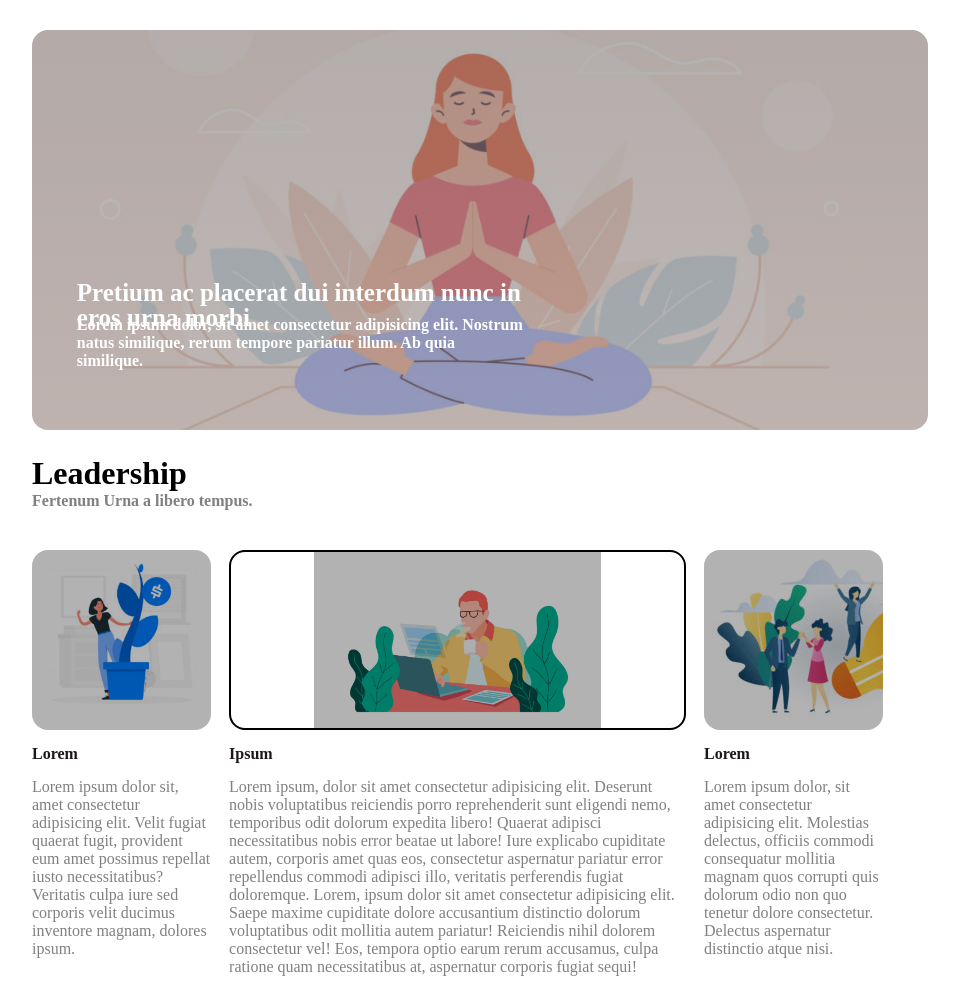
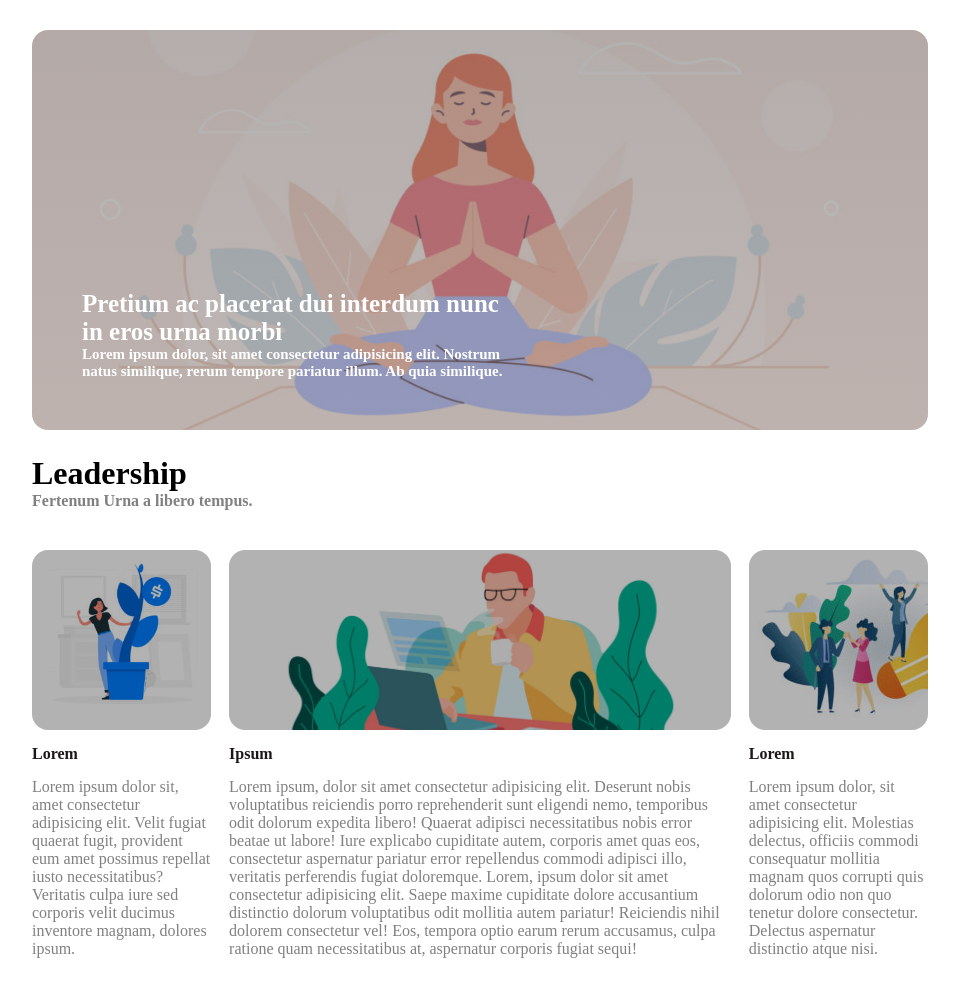
Before and after one commit to AlessandroMarinuzzi/htmlcss-wp, a plain HTML site: page index.html in a window 1280 px wide. Shown: the part 115-1097 px from the top of the page, without its empty margins (160-1119 px from the left). Drawn offline with Linux system fonts and the light colour scheme.

Commit message:
Final Commit

```diff
--- a/index.html
+++ b/index.html
@@ -30,8 +30,10 @@
         <main>
             <!-- Yoga Banner and Text -->
             <div class="main_banner">
-                <h2 class="banner_text">Pretium ac placerat dui interdum nunc in eros urna morbi</h2>
-                <h4 class="banner_subtext">Lorem ipsum dolor, sit amet consectetur adipisicing elit. Nostrum natus similique, rerum tempore pariatur illum. Ab quia similique.</h4>
+                <div class="place">
+                    <h2 class="banner_text">Pretium ac placerat dui interdum nunc in eros urna morbi</h2>
+                    <h4 class="banner_subtext">Lorem ipsum dolor, sit amet consectetur adipisicing elit. Nostrum natus similique, rerum tempore pariatur illum. Ab quia similique.</h4>
+                </div>
             </div>
             <!-- /Yoga Banner and Text -->
 
--- a/style.css
+++ b/style.css
@@ -52,21 +52,23 @@ a:hover{
     position: relative;
 }
 
+.place{
+    position: absolute;
+    left: 50px;
+    bottom: 50px;
+}
+
 .banner_text{
     color: white;
     max-width: 50%;
-    position: absolute;
-    left: 5%;
-    bottom: 25%;
     font-size: 25px;
-    line-height: 25px;
+
 }
 .banner_subtext{
     color: white;
     max-width: 50% ;
-    position: absolute;
-    left: 5%;
-    bottom: 15%;
+    font-size: 15px;
+
 }
 /* /Yoga Banner and Text */
 
@@ -100,7 +102,7 @@ a:hover{
 }
 
 .central{
-    width: 55%;
+    width: 60%;
     padding:0 2% ;
     height: 300px;
     background-color: white;
@@ -136,14 +138,15 @@ a:hover{
 
  .central_picture{
      background-image: url('./img/banner-2.jpg');
-     background-size: contain;
-     background-position: center;
-     background-repeat: no-repeat;
+     background-size: cover;
+     background-position: 50%;
+     /* background-position: center;
+     background-repeat: no-repeat; */
      height: 180px;
      width: 100%;
      border-radius: 1rem;
      filter: brightness(70%);
-     border: 2px solid black;
+     /* border: 2px solid black; */
  }
  /* /Float section  */
 
```
